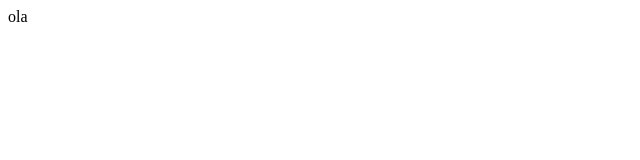
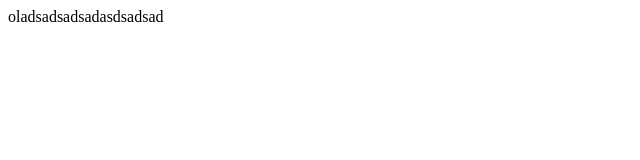
Before and after one commit to TomasFaneca28/Projeto-PIS, a plain HTML site: page Projeto/index.html in a window 1280 px wide. Shown: the whole page, without its empty margins (0-640 px from the left). Drawn offline with Linux system fonts and the light colour scheme.

Commit message:
huhgyghy

```diff
--- a/Projeto/index.html
+++ b/Projeto/index.html
@@ -6,6 +6,6 @@
     <title>Document</title>
 </head>
 <body>
-    ola
+    oladsadsadsadasdsadsad
 </body>
 </html>
```
